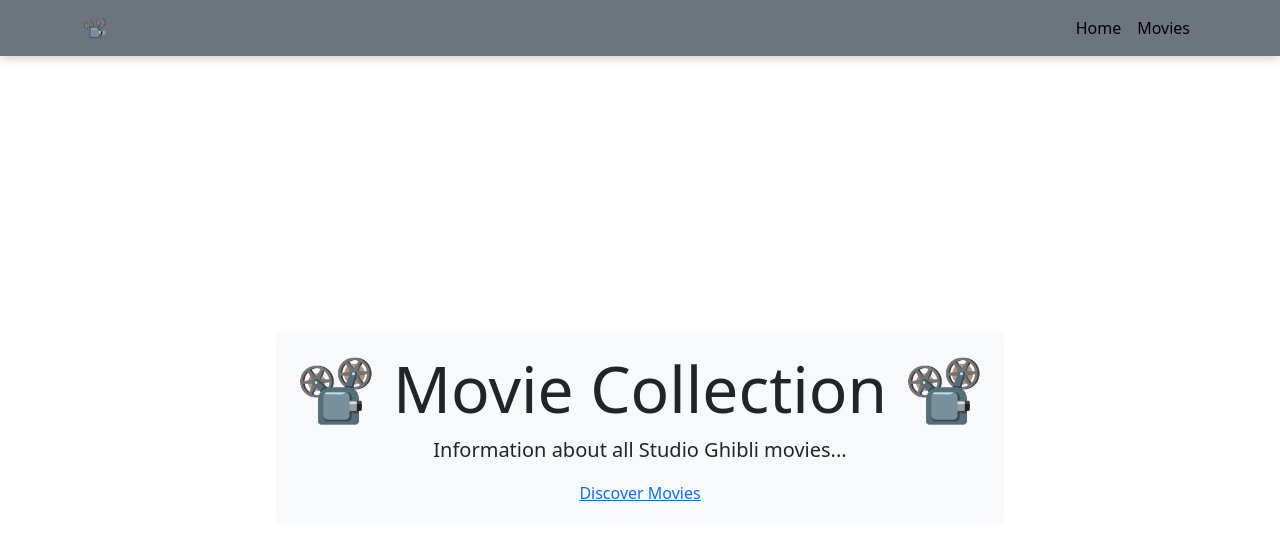
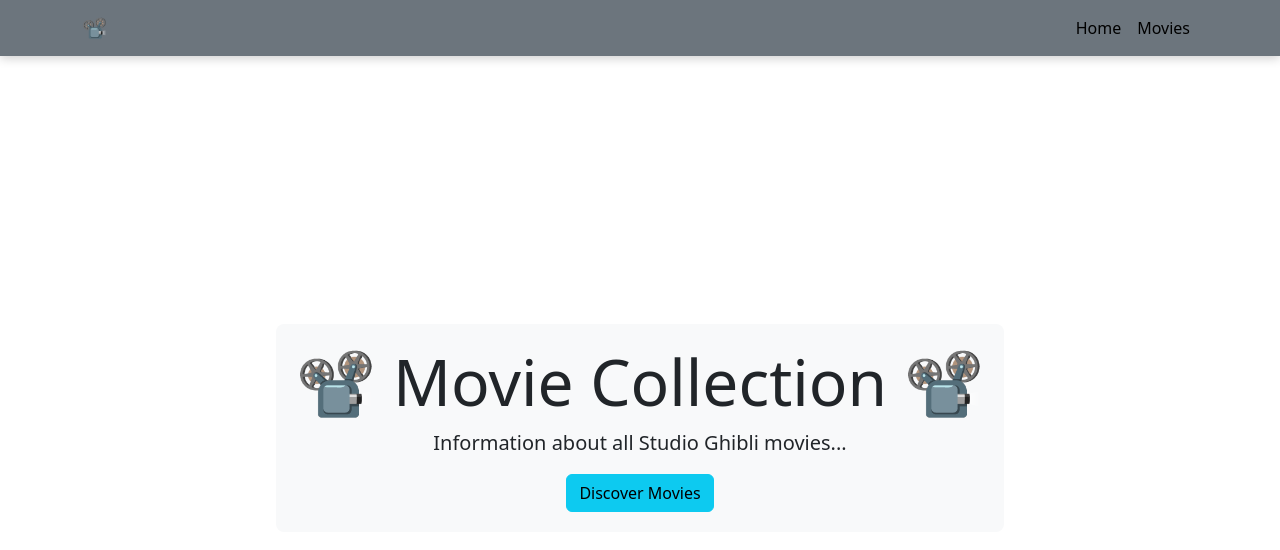
Before and after one commit to eli099/movies, a React (Create React App) app in the folder client/: page / in a window 1280 px wide. Shown: the top 550 px of the page. Built offline with nearby package versions, Linux system fonts and the light colour scheme.

Commit message:
<- previous commit: added 'camelize' package

```diff
--- a/client/src/components/Home.js
+++ b/client/src/components/Home.js
@@ -11,7 +11,7 @@
       <div className="hero-container bg-light">
         <h1 className="display-3">📽 Movie Collection 📽</h1>
         <p className='lead'>Information about all Studio Ghibli movies...</p>
-        <Link to="/movies">Discover Movies</Link>
+        <Link to="/movies" className='btn btn-info btn-md'>Discover Movies</Link>
       </div>
     </div>
   )
```
